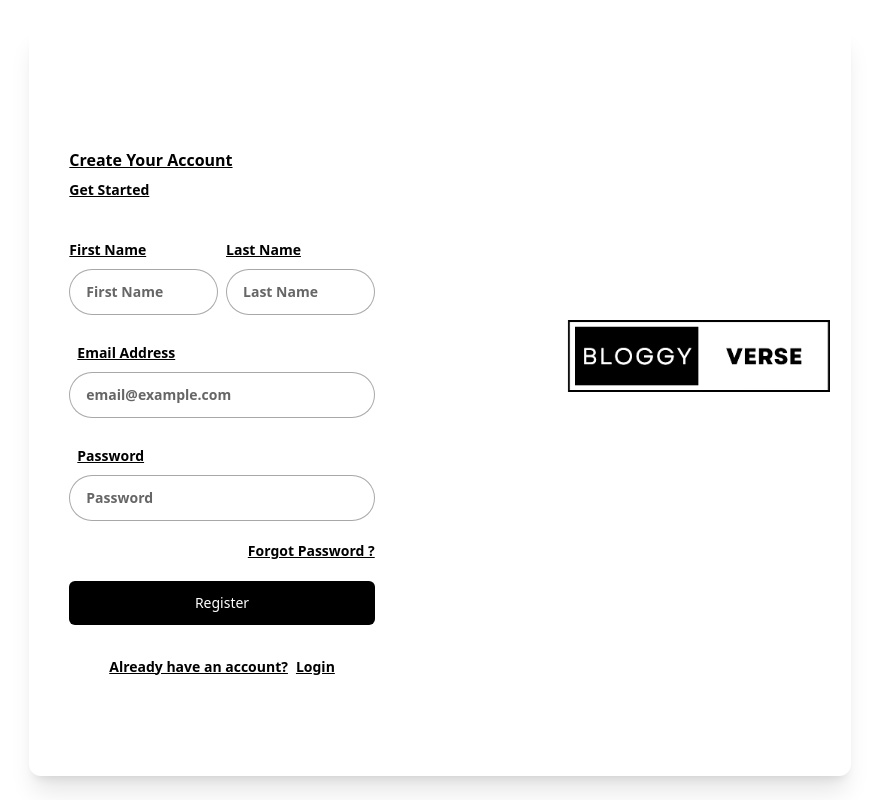
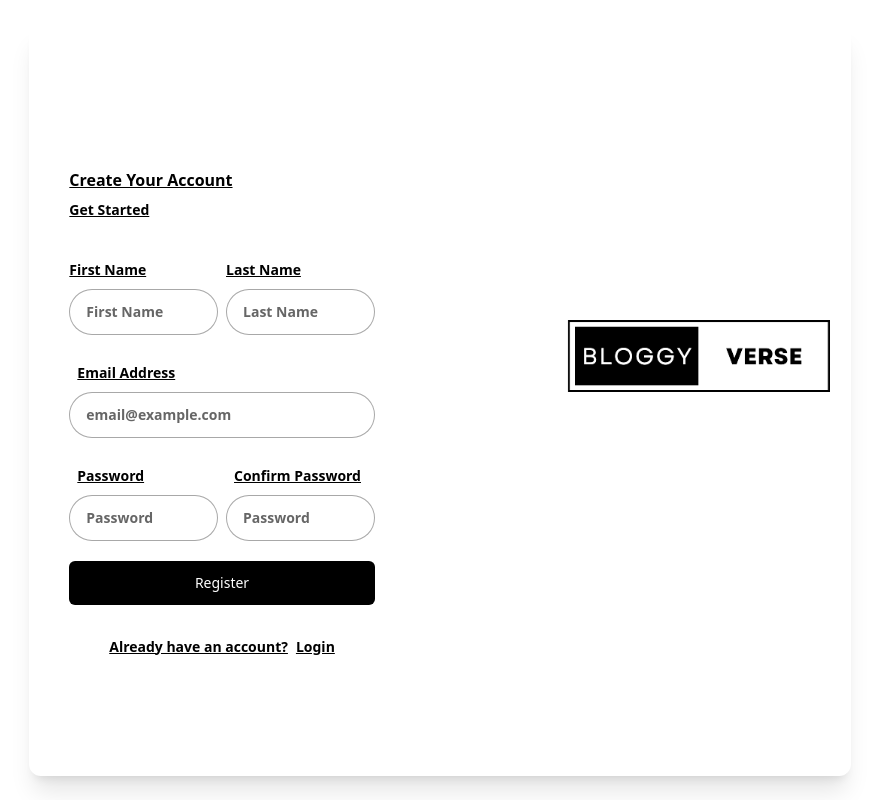
Before and after one commit to SimulatedWork/BlogifyApp, a React (Vite) app in the folder client/: page /register in a window 1280 px wide. Shown: the whole page, without its empty margins (200-1079 px from the left). Built offline with nearby package versions, Linux system fonts and the light colour scheme.

Commit message:
Few changes in Register Page

```diff
--- a/client/src/pages/RegisterPage.jsx
+++ b/client/src/pages/RegisterPage.jsx
@@ -10,6 +10,7 @@ export const RegisterPage = () => {
   const {
     register,
     handleSubmit,
+    getValues,
     formState: { errors },
   } = useForm({
     mode: "onChange",
@@ -78,6 +79,7 @@ export const RegisterPage = () => {
               labelStyles="ml-2"
               error={errors.email ? errors.email.message : ""}
             />
+            <div className="w-full flex flex-col lg:flex-row gap-1 md:gap-2">
               <TextInput
                 name="password"
                 placeholder="Password"
@@ -90,12 +92,28 @@ export const RegisterPage = () => {
                 labelStyles="ml-2"
                 error={errors.password ? errors.password.message : ""}
               />
-            <Link
-              to="/reset-password"
-              className="text-sm text-right text-blue font-semibold"
-            >
-              Forgot Password ?
-            </Link>
+              <TextInput
+                label="Confirm Password"
+                placeholder="Password"
+                type="password"
+                register={register("cPassword", {
+                  validate: (value) => {
+                    const { password } = getValues();
+
+                    if (password != value) {
+                      return "Passwords do not match";
+                    }
+                  },
+                })}
+                styles="w-full rounded-full"
+                labelStyles="ml-2"
+                error={
+                  errors.cPassword && errors.cPassword.type === "validate"
+                    ? errors.cPassword?.message
+                    : ""
+                }
+              />
+            </div>
 
             {errMsg?.message && (
               <span
```
Lines whose indentation alone changed are shown as unchanged.
